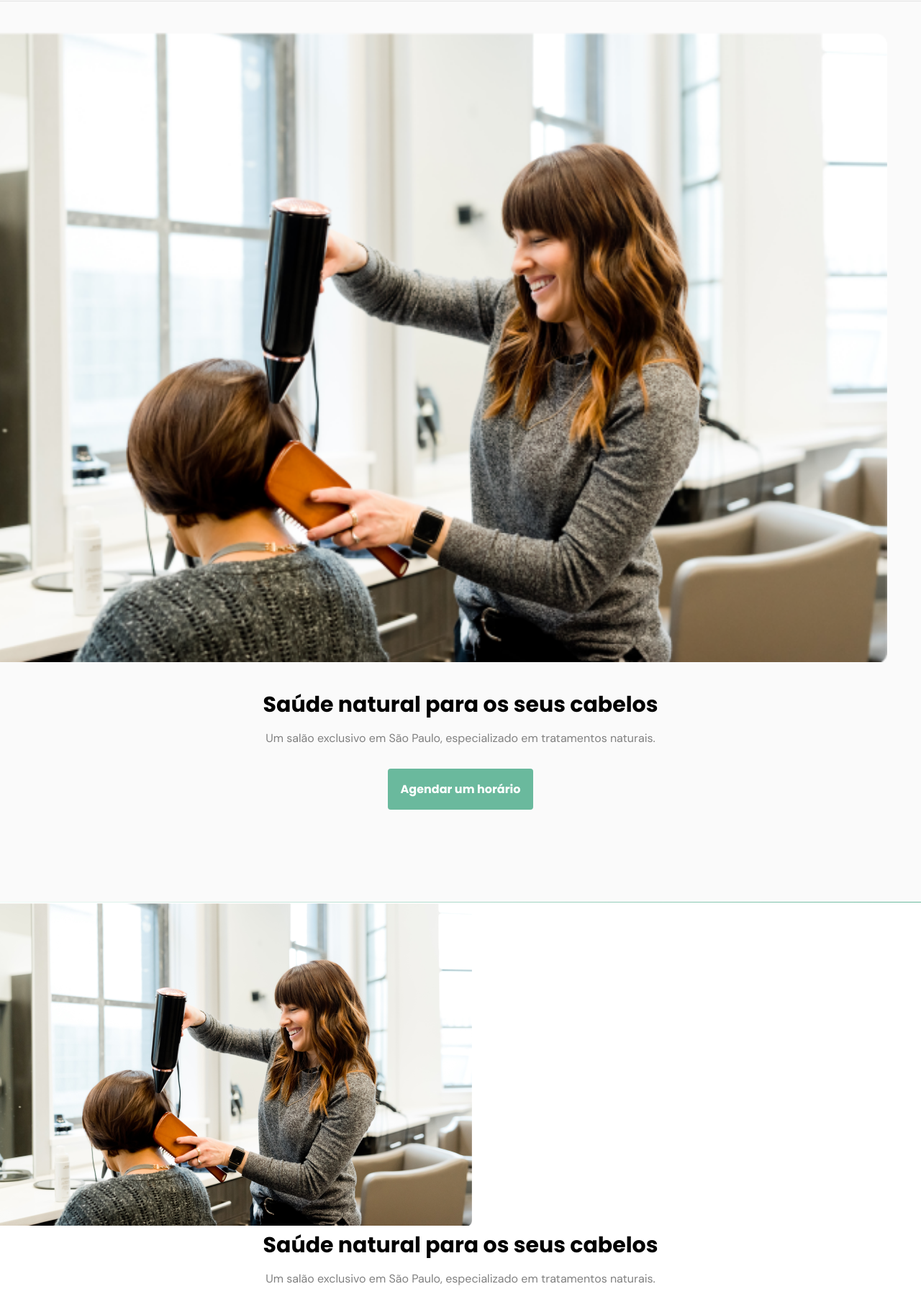
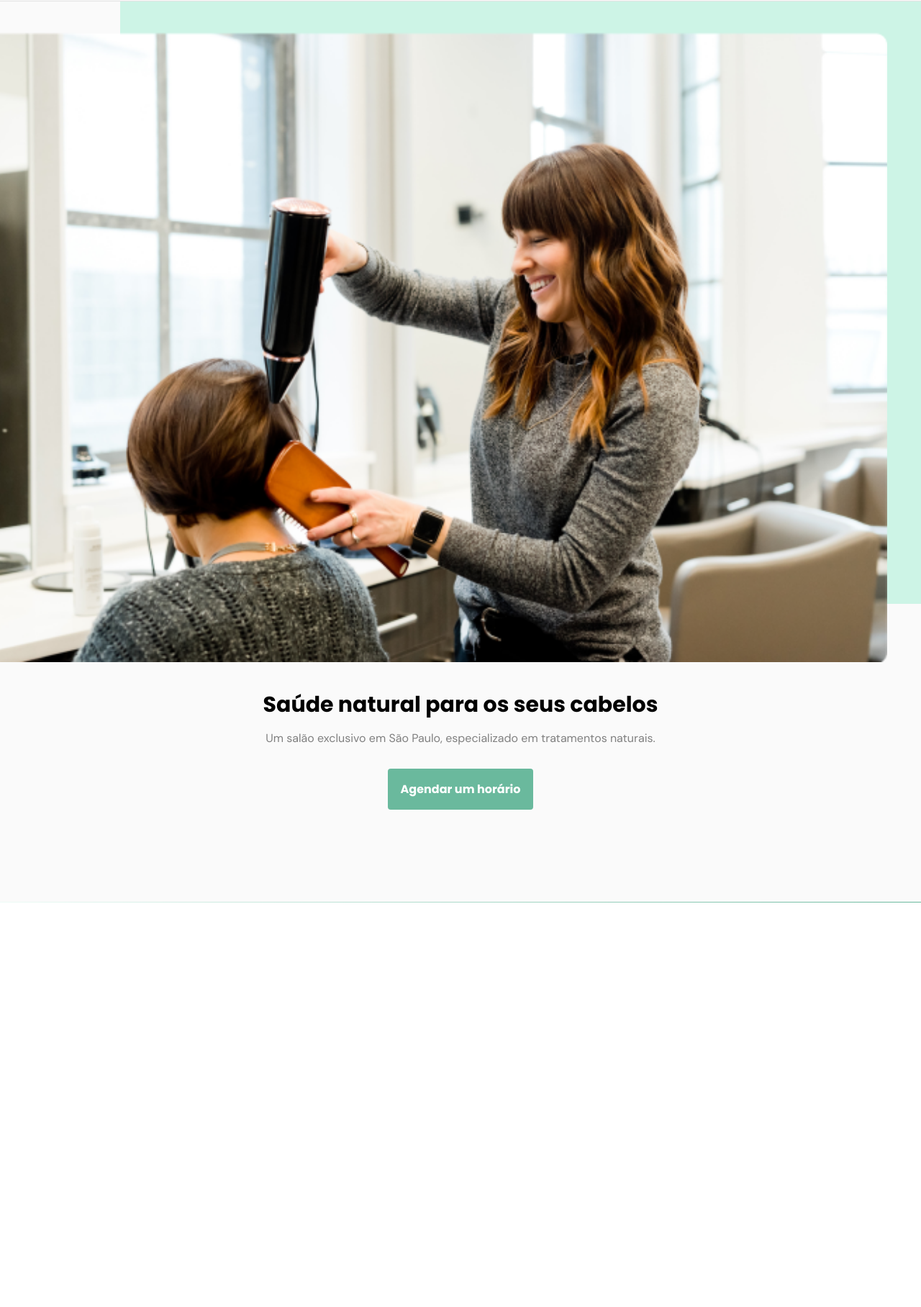
Before and after one commit to Uvacoder/beautysalon-landing-page, a website: page index.html in a window 1280 px wide. Shown: the part 84-1900 px from the top of the page at 72% size. After the commit the page ends 1338 px from the top, so only its background shows below. Drawn offline with Linux system fonts and the light colour scheme.

Commit message:
fix: home decoration

```diff
--- a/index.html
+++ b/index.html
@@ -46,7 +46,7 @@
     </header>
     <main>
       <section class="section" id="home">
-        <div>
+        <div class="image">
           <img src="assets/Img.png" alt="" />
         </div>
         <div class="container">
@@ -59,36 +59,7 @@
         </div>
       </section>
       <div class="divider-1"></div>
-      <section class="section" id="about">
-        <div>
-          <img src="assets/Img.png" alt="" />
-        </div>
-        <div class="container">
-          <h2 class="title">Saúde natural para os seus cabelos</h1>
-          <p>
-            Um salão exclusivo em São Paulo, especializado em tratamentos
-            naturais.
-          </p>
-          <a class="btn-filled" href="#">Agendar um horário</a>
-        </div>
-
-      </section>
-      <section class="section" id="services">
-        <div>
-          <img src="assets/Img.png" alt="" />
-        </div>
-        <div class="container">
-          <h2 class="title">Saúde natural para os seus cabelos</h1>
-          <p>
-            Um salão exclusivo em São Paulo, especializado em tratamentos
-            naturais.
-          </p>
-          <a class="btn-filled" href="#">Agendar um horário</a>
-        </div>
-
-      </section>
-
-    </main>
+          </main>
     <footer></footer>
   </body>
 </html>
--- a/style.css
+++ b/style.css
@@ -13,7 +13,7 @@
 }
 
 img {
-  max-width: 100%;
+  width: 100%;
   height: auto;
 }
 
@@ -200,26 +200,43 @@ header .logo span {
   background: var(--background);
 }
 
-#home img {
+.image img {
+  z-index: 1;
+}
+
+.image {
   width: 100%;
   height: auto;
   position: relative;
+  z-index: 1;
+
   right: 2.93rem;
   margin-bottom: 2rem;
 }
 
-#home img::before {
+.image::before {
   content: '';
+  width: 100%;
+  height: 100%;
+  background: var(--secondary);
+  position: absolute;
+  z-index: -1;
+  top: -10%;
+  left: 16.7%;
+}
 
-  width: 375px;
-  height: 256px;
+/* .image::before {
+  content: '';
+  z-index: 0;
+  width: 100%;
+  height: 95%;
 
   position: absolute;
-  top: -16.8%;
+  top: -5%;
   left: 16.7%;
 
   background: var(--secondary);
-}
+} */
 
 .container {
   display: flex;
```
